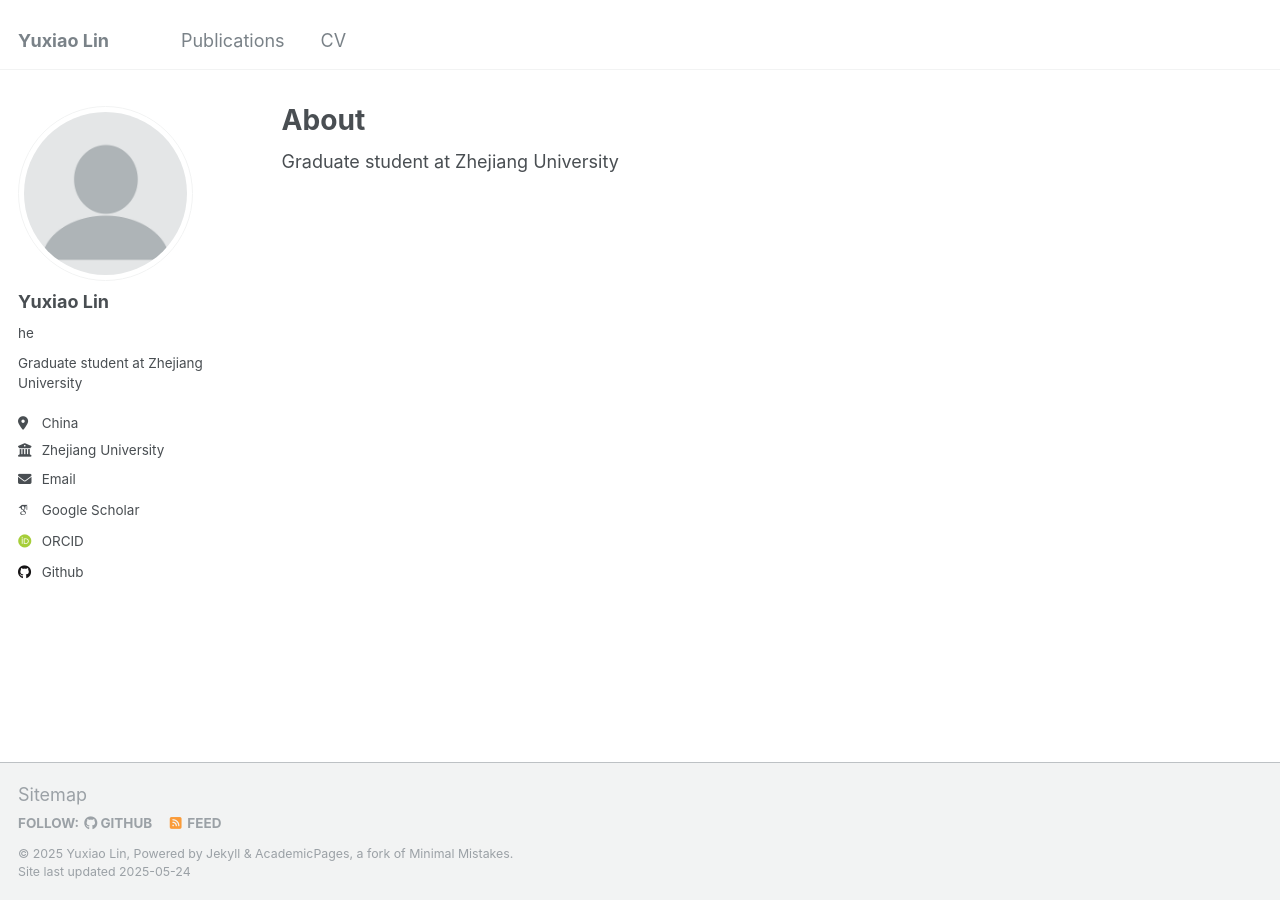
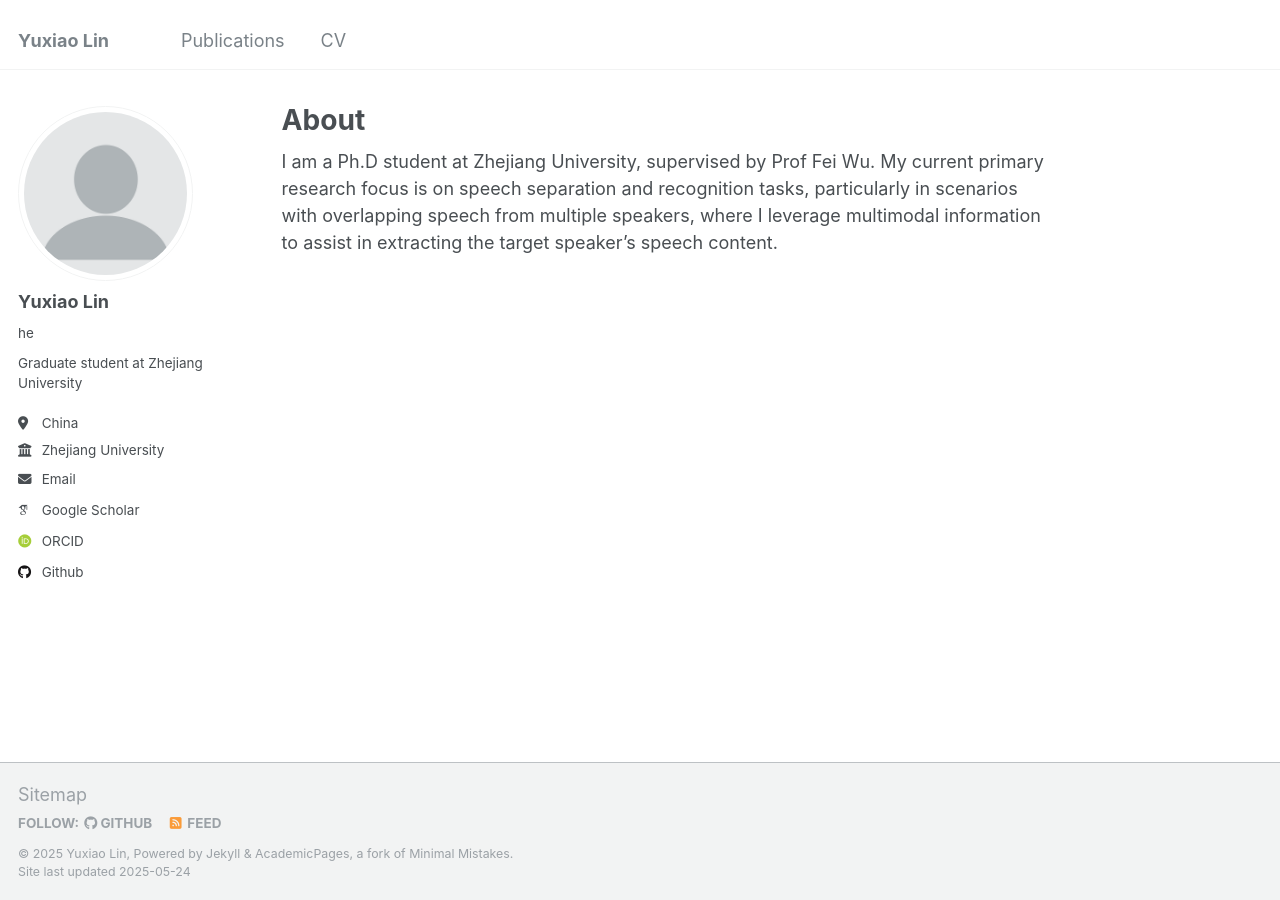
Before and after one commit to ZeroRin/ZeroRin.github.io, a Jekyll site: the page built from _pages/about.md, in a window 1280 px wide. Built offline with Jekyll 4.4.1, drawn with Linux system fonts in a browser that asks for light colours; some web fonts are replaced.

```diff
--- a/_pages/about.md
+++ b/_pages/about.md
@@ -7,4 +7,7 @@ redirect_from:
   - /about.html
 ---
 
-Graduate student at Zhejiang University
+I am a Ph.D student at Zhejiang University, supervised by Prof Fei Wu.
+My current primary research focus is on speech separation and recognition tasks,
+particularly in scenarios with overlapping speech from multiple speakers,
+where I leverage multimodal information to assist in extracting the target speaker's speech content.
```
Also changed, not shown: _publications/lin2021bertgcn.md (+1 -1 lines), _publications/lin2022separate.md (+1 -1 lines), _publications/lin2025curriculum.md (added, +9 -0 lines), _publications/yu2022comparative.md (+1 -1 lines), _publications/yu2023mfcca.md (+1 -1 lines).
